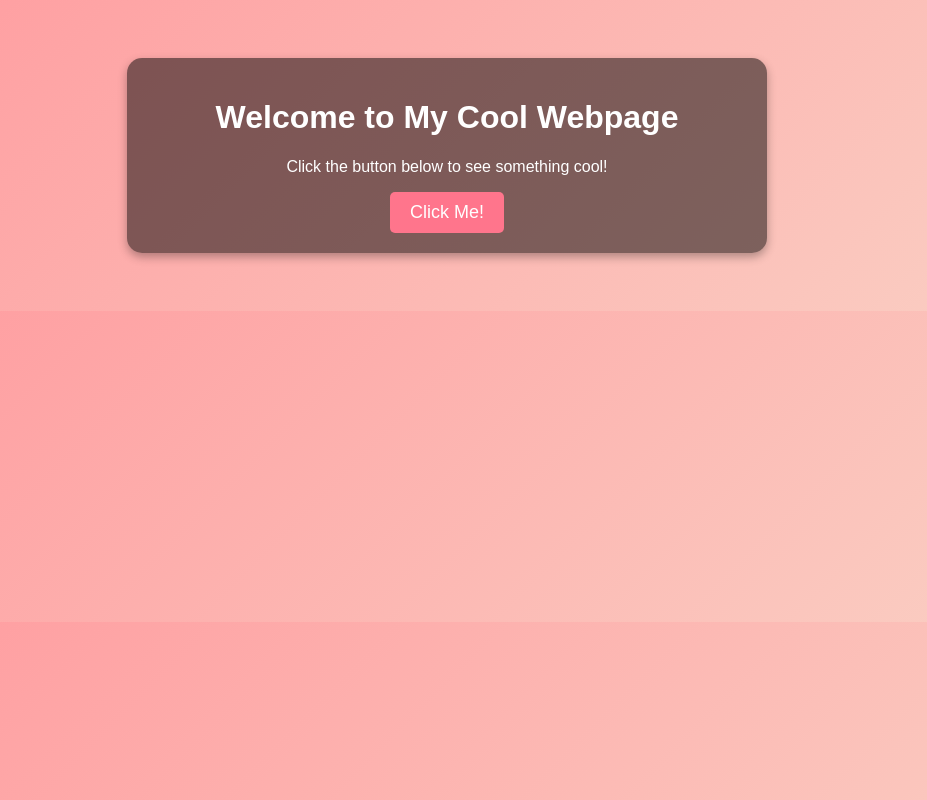
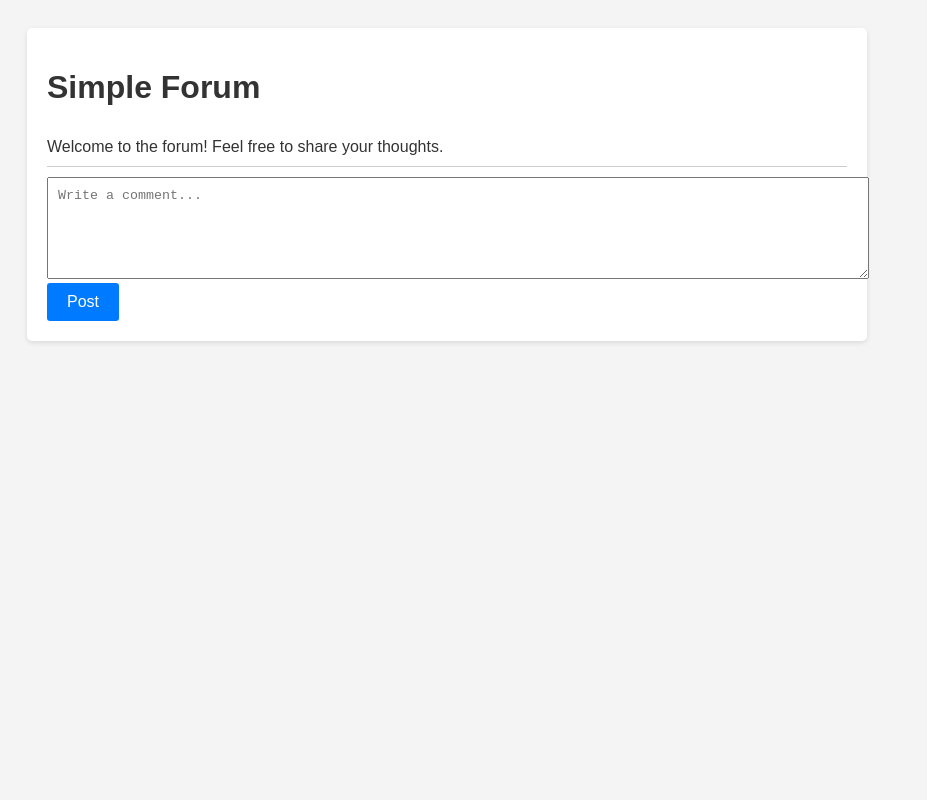
Before and after one commit to user26-109/nigga, a plain HTML site: page index.html in a window 1280 px wide. Shown: the whole page, without its empty margins (193-1120 px from the left). Drawn offline with Linux system fonts and the light colour scheme.

Commit message:
Auto update

```diff
--- a/index.html
+++ b/index.html
@@ -3,53 +3,74 @@
 <head>
     <meta charset="UTF-8">
     <meta name="viewport" content="width=device-width, initial-scale=1.0">
-    <title>Cool Webpage</title>
+    <title>Simple Forum</title>
     <style>
         body {
             font-family: Arial, sans-serif;
-            background: linear-gradient(135deg, #ff9a9e, #fad0c4);
+            background: #f4f4f4;
             text-align: center;
-            color: white;
-            padding: 50px;
+            color: #333;
+            padding: 20px;
         }
 
         .container {
-            max-width: 600px;
+            max-width: 800px;
             margin: auto;
             padding: 20px;
-            background: rgba(0, 0, 0, 0.5);
-            border-radius: 15px;
-            box-shadow: 0 4px 10px rgba(0, 0, 0, 0.3);
+            background: white;
+            border-radius: 5px;
+            box-shadow: 0 2px 5px rgba(0, 0, 0, 0.1);
+            text-align: left;
+        }
+
+        .post {
+            border-bottom: 1px solid #ccc;
+            padding: 10px 0;
+        }
+
+        textarea {
+            width: 100%;
+            height: 80px;
+            margin-top: 10px;
+            padding: 10px;
         }
 
         button {
-            background: #ff758c;
+            background: #007BFF;
             border: none;
             padding: 10px 20px;
             color: white;
-            font-size: 18px;
+            font-size: 16px;
             cursor: pointer;
-            border-radius: 5px;
+            border-radius: 3px;
             transition: 0.3s;
         }
 
             button:hover {
-                background: #ff4365;
+                background: #0056b3;
             }
     </style>
 </head>
 <body>
     <div class="container">
-        <h1>Welcome to My Cool Webpage</h1>
-        <p>Click the button below to see something cool!</p>
-        <button onclick="showMessage()">Click Me!</button>
-        <p id="message" style="display:none; margin-top: 20px; font-size: 20px;"></p>
+        <h1>Simple Forum</h1>
+        <div id="posts">
+            <div class="post">Welcome to the forum! Feel free to share your thoughts.</div>
+        </div>
+        <textarea id="newPost" placeholder="Write a comment..."></textarea>
+        <button onclick="addPost()">Post</button>
     </div>
 
     <script>
-        function showMessage() {
-            document.getElementById('message').innerText = "You're awesome! ✨";
-            document.getElementById('message').style.display = 'block';
+        function addPost() {
+            let postContent = document.getElementById('newPost').value;
+            if (postContent.trim() !== "") {
+                let postDiv = document.createElement('div');
+                postDiv.classList.add('post');
+                postDiv.textContent = postContent;
+                document.getElementById('posts').appendChild(postDiv);
+                document.getElementById('newPost').value = "";
+            }
         }
     </script>
 </body>
```
